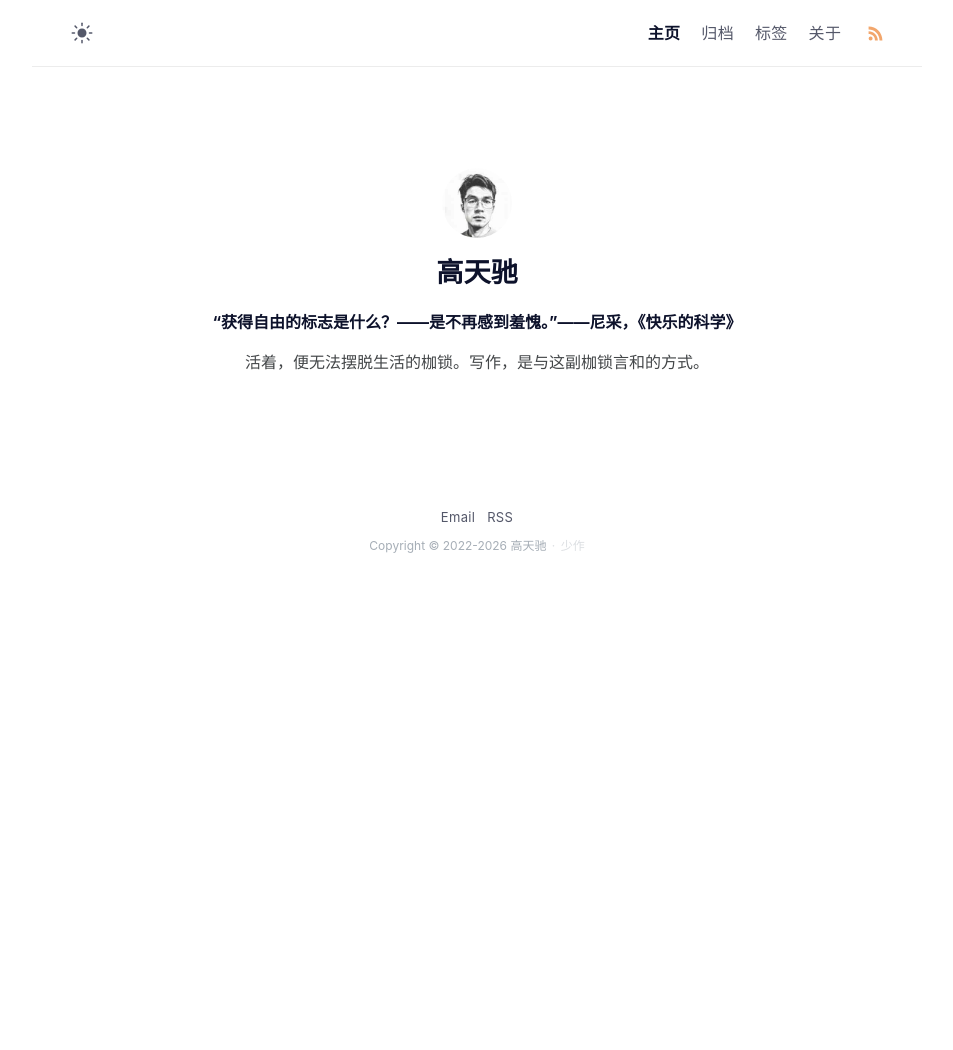
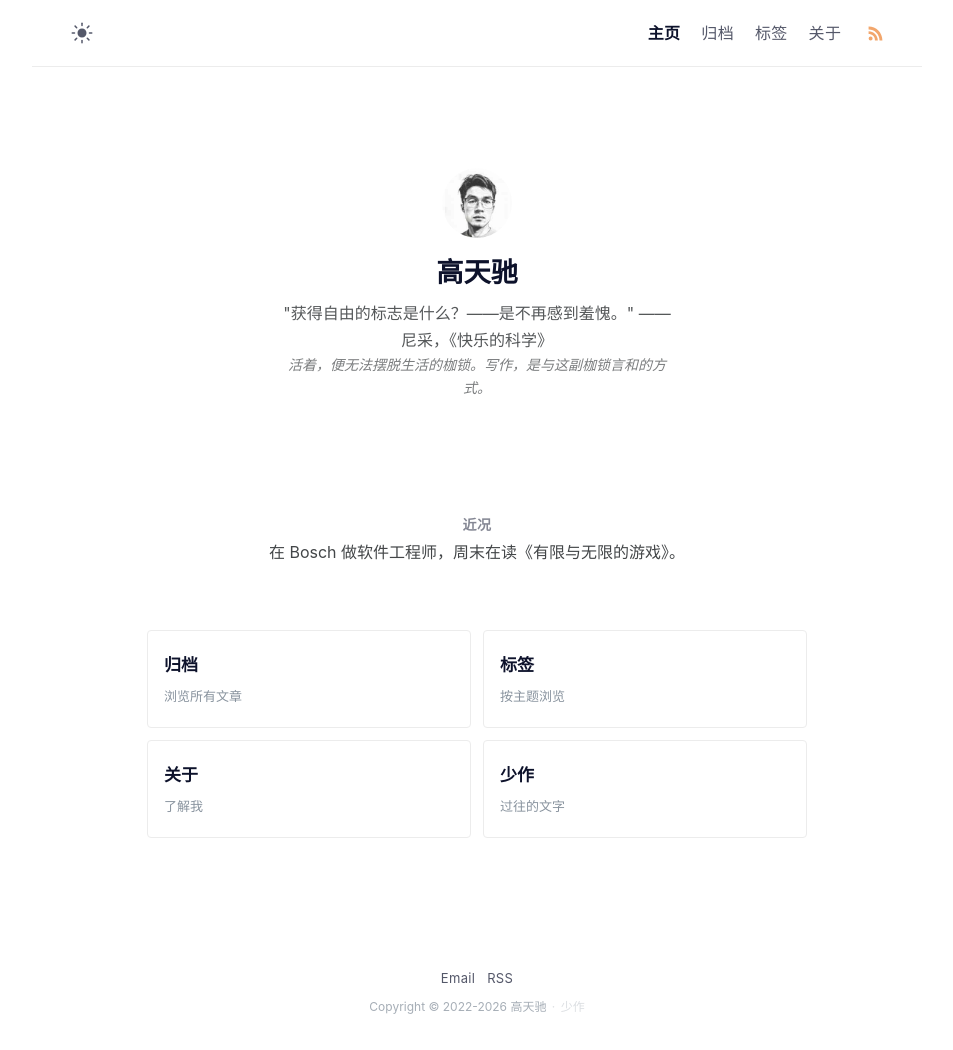
Before and after one commit to gaotianchi/gaotianchi.github.io, a Jekyll site: the page built from index.md, in a window 1280 px wide. Shown: the whole page, without its empty margins (163-1116 px from the left). Built offline with Jekyll 4.4.1, drawn with Linux system fonts in a browser that asks for light colours; before the commit the page ends 900 px from its top, so only the background shows below that.

Commit message:
redesign homepage layout for empty state
Clean author bio HTML, add tagline, show "近况" section and
entry cards (归档/标签/关于/少作) when no visible posts exist.

Co-Authored-By: Claude Opus 4.7 <noreply@anthropic.com>

```diff
--- a/_config.yml
+++ b/_config.yml
@@ -14,10 +14,9 @@ mode: light # default theme "dark" | "light"
 author:
   name: 高天驰 # author name
   bio: >- # tell to the world
-    <p class="" data-start="67" data-end="109"><strong data-start="67" data-end="94">&ldquo;获得自由的标志是什么？&mdash;&mdash;是不再感到羞愧。&rdquo;&mdash;&mdash;尼采，《快乐的科学》</strong></p>
-    <p class="" data-start="111" data-end="169">活着，便无法摆脱生活的枷锁。写作，是与这副枷锁言和的方式。</p>
-
-
+    "获得自由的标志是什么？——是不再感到羞愧。" ——尼采，《快乐的科学》
+  tagline: >-
+    活着，便无法摆脱生活的枷锁。写作，是与这副枷锁言和的方式。
   location: 中国 # author location
   username: gaotianchi # general username
   github: gaotianchi # github username
@@ -66,6 +65,9 @@ jekyll_compose:
 # Homepage limit posts
 number_of_posts: 5
 
+# Now — 首页近况，无可见文章时展示
+now: 在 Bosch 做软件工程师，周末在读《有限与无限的游戏》。
+
 # Build settings
 # theme: klise
 sass:
--- a/_includes/author.html
+++ b/_includes/author.html
@@ -6,4 +6,7 @@
   />
   <h2 class="author-name">{{ site.author.name }}</h2>
   <p class="author-bio">{{ site.author.bio }}</p>
+  {% if site.author.tagline %}
+  <p class="author-tagline">{{ site.author.tagline }}</p>
+  {% endif %}
 </div>
--- a/_layouts/home.html
+++ b/_layouts/home.html
@@ -5,6 +5,7 @@ home: true
 
 {%- assign visible_posts = site.posts | where_exp: "p", "p.visibility != 'hidden'" -%}
 {%- if visible_posts.size > 0 -%}
+
 <h3 class="posts-item-note" aria-label="最近文章">最近文章</h3>
 {%- for post in visible_posts limit: site.number_of_posts -%}
 <article class="post-item">
@@ -14,7 +15,6 @@ home: true
   </h4>
 </article>
 {%- endfor -%}
-{%- endif -%}
 
 {%- assign has_visible_tags = false -%}
 {%- for tag in site.tags -%}
@@ -37,3 +37,33 @@ home: true
   {%- endfor -%}
 </div>
 {%- endif -%}
+
+{%- else -%}
+
+{%- if site.now -%}
+<div class="home-now">
+  <div class="home-now-label">近况</div>
+  <div class="home-now-content">{{ site.now }}</div>
+</div>
+{%- endif -%}
+
+<div class="home-cards">
+  <a class="home-card" href="/archive/">
+    <div class="home-card-title">归档</div>
+    <div class="home-card-desc">浏览所有文章</div>
+  </a>
+  <a class="home-card" href="/tags/">
+    <div class="home-card-title">标签</div>
+    <div class="home-card-desc">按主题浏览</div>
+  </a>
+  <a class="home-card" href="/about/">
+    <div class="home-card-title">关于</div>
+    <div class="home-card-desc">了解我</div>
+  </a>
+  <a class="home-card" href="/legacy/">
+    <div class="home-card-title">少作</div>
+    <div class="home-card-desc">过往的文字</div>
+  </a>
+</div>
+
+{%- endif -%}
--- a/_sass/klise/_dark.scss
+++ b/_sass/klise/_dark.scss
@@ -153,6 +153,40 @@ body[data-theme="dark"] {
     }
   }
 
+  // Author
+  .author {
+    .author-tagline {
+      color: $dark-gray;
+    }
+  }
+
+  // Home now
+  .home-now {
+    .home-now-label {
+      color: $dark-white;
+    }
+    .home-now-content {
+      color: $dark-text-base-color;
+    }
+  }
+
+  // Home cards
+  .home-card {
+    border-color: $dark-light;
+
+    &:hover {
+      border-color: $dark-smoke;
+    }
+
+    .home-card-title {
+      color: $dark-white;
+    }
+
+    .home-card-desc {
+      color: $dark-gray;
+    }
+  }
+
   // Post Item
   .post-item {
     &:not(:first-child) {
--- a/_sass/klise/_layout.scss
+++ b/_sass/klise/_layout.scss
@@ -213,6 +213,15 @@
     max-width: 393px;
     line-height: 1.688;
   }
+
+  .author-tagline {
+    margin: 0 auto;
+    opacity: 0.7;
+    max-width: 393px;
+    line-height: 1.6;
+    font-size: $small-font-size;
+    font-style: italic;
+  }
 }
 
 // Content
@@ -221,6 +230,69 @@
   font-weight: 700;
   margin-bottom: 5px;
   color: $black;
+}
+
+// Now section
+.home-now {
+  text-align: center;
+  margin-bottom: 4rem;
+  line-height: 1.6;
+
+  .home-now-label {
+    font-size: $small-font-size;
+    font-weight: $bold-weight;
+    color: $black;
+    opacity: 0.5;
+    letter-spacing: 0.5px;
+    margin-bottom: 4px;
+  }
+
+  .home-now-content {
+    font-size: $base-font-size;
+    color: $text-base-color;
+    max-width: 440px;
+    margin: 0 auto;
+  }
+}
+
+// Entry cards
+.home-cards {
+  display: grid;
+  grid-template-columns: repeat(2, 1fr);
+  gap: 12px;
+  margin-top: 2rem;
+
+  @include media-query($on-mobile) {
+    grid-template-columns: 1fr;
+  }
+}
+
+.home-card {
+  display: block;
+  padding: 1.2rem 1rem;
+  border: 1px solid $light;
+  border-radius: 4px;
+  text-decoration: none;
+  transition: border-color 0.15s, box-shadow 0.15s;
+
+  &:hover {
+    border-color: $smoke;
+    box-shadow: 0 1px 6px rgba(0,0,0,0.06);
+    color: inherit;
+  }
+
+  .home-card-title {
+    font-size: $base-font-size + 1;
+    font-weight: $bold-weight;
+    color: $black;
+    margin-bottom: 2px;
+  }
+
+  .home-card-desc {
+    font-size: $small-font-size - 1;
+    color: $gray;
+    opacity: 0.8;
+  }
 }
 
 // List of posts
```
